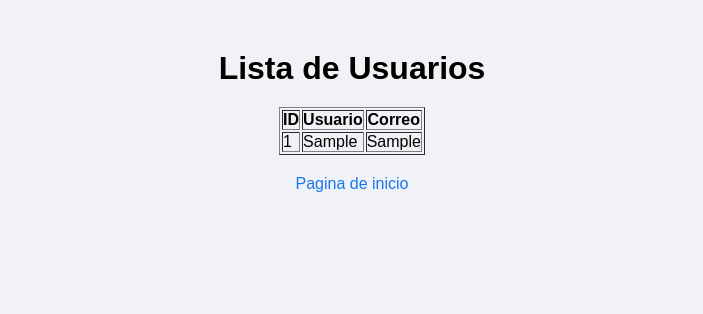
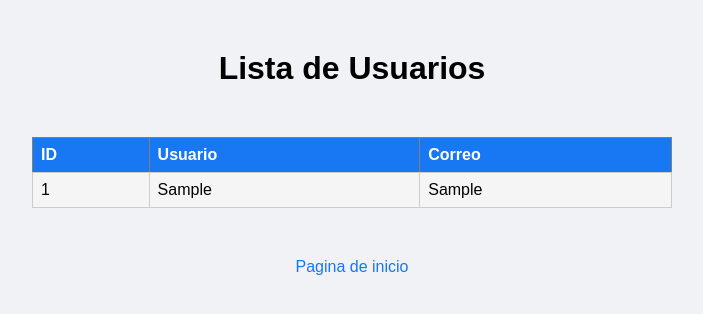
Before and after one commit to robertozh29/tu-gestor-de-productos, a PHP site: page /mostrar_usuarios.php in a window 1280 px wide. Shown: the part 107-421 px from the top of the page, without its empty margins (288-991 px from the left). Run offline with PHP 8.4, Linux system fonts and the light colour scheme; tables that the repository leaves empty hold one stand-in row (values such as "Sample post"); data that the repository does not hold is empty.

Commit message:
Diseño tabla[

```diff
--- a/mostrar_usuarios.php
+++ b/mostrar_usuarios.php
@@ -27,7 +27,7 @@
 
         // Ejecutar la consulta
         if ($result) {
-            echo "<table border='1'>
+            echo "<table border='1' class='mostrar'>
                     <tr>
                         <th>ID</th>
                         <th>Usuario</th>
--- a/styles/inicio.css
+++ b/styles/inicio.css
@@ -104,6 +104,31 @@ form input:hover {
     margin: 50px 0 0 0;
 }
 
-.mostrar-usurios table{
-    margin: 20px 0;
+
+.mostrar {
+    border-collapse: collapse;
+    overflow-y: scroll;
+    max-height: 50vh;
+    width: 50%;
+    margin: 50px 0;
 }
+
+.mostrar tr:nth-child(even) {
+    background-color: #f5f5f5;
+}
+
+.mostrar tr:nth-child(odd) {
+    background-color: #ffffff;
+}
+
+.mostrar th {
+    background-color: #1877f2;
+    color: #fff;
+    padding: 8px;
+    text-align: left;
+}
+
+.mostrar td {
+    padding: 8px;
+    border: 1px solid #ccc;
+}
```
